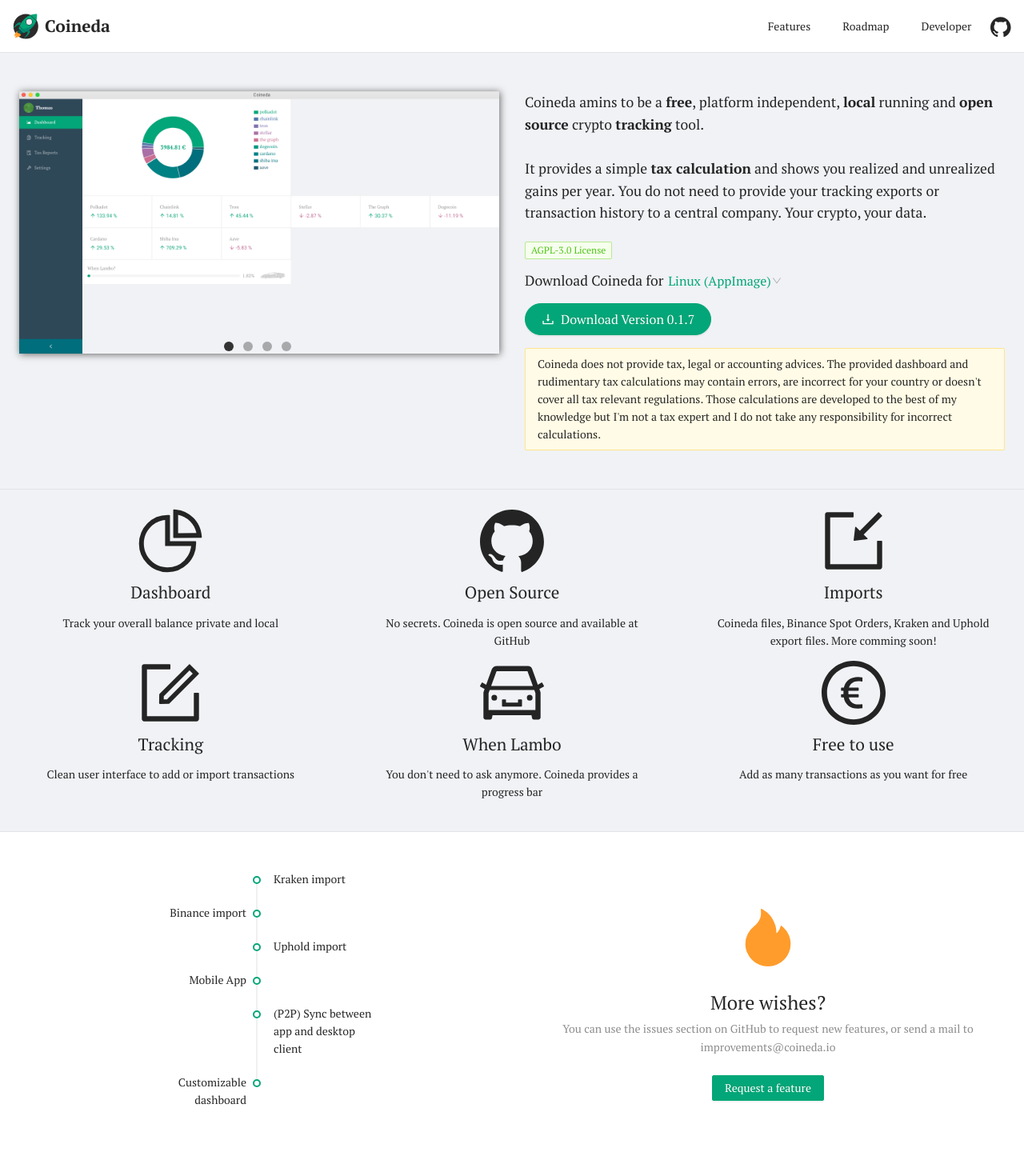
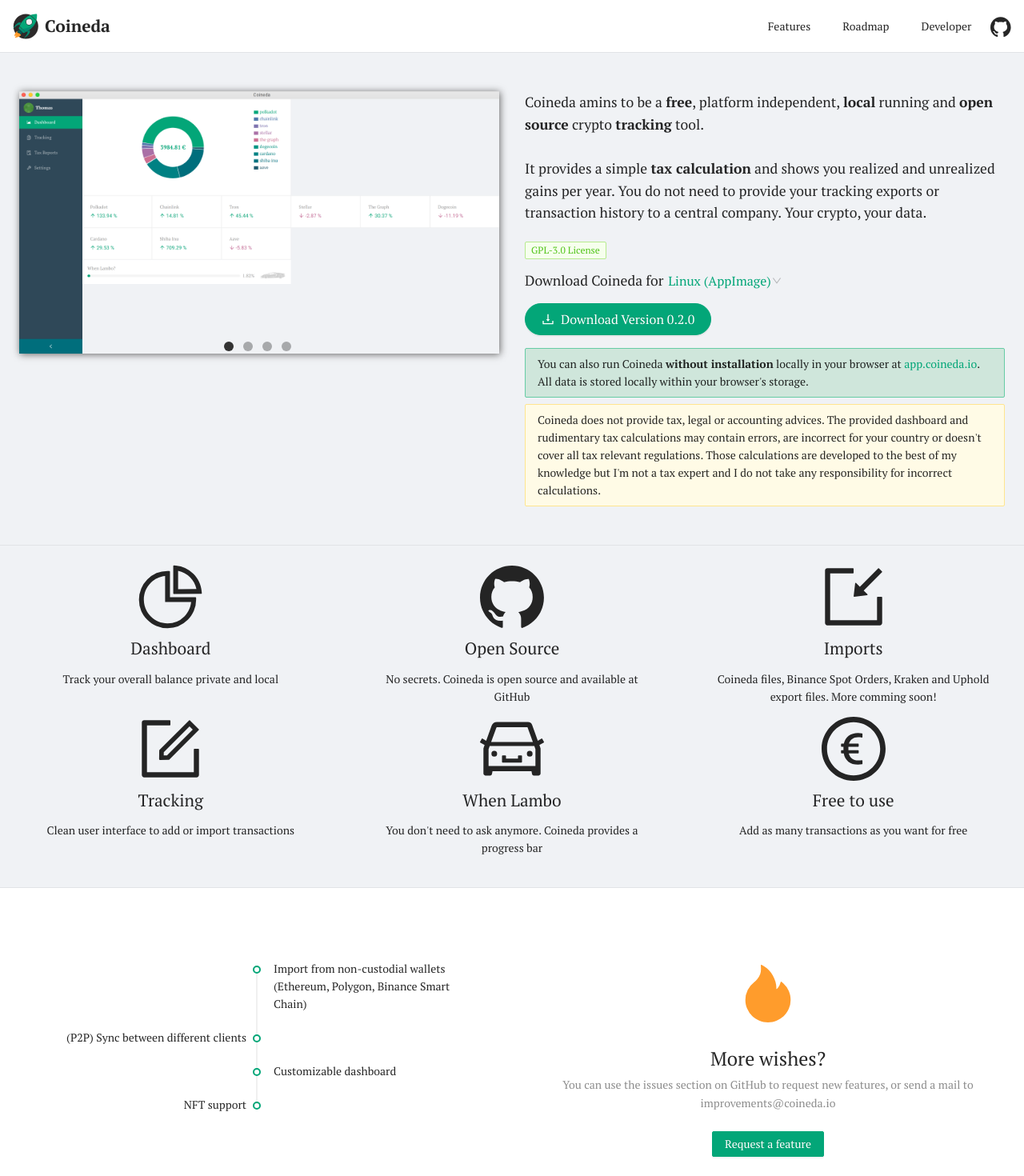
Before and after one commit to fabianbormann/CoinedaLandingPage, a React (Create React App) app: page / in a window 1280 px wide. Shown: the top 1470 px of the page at 80% size. Built offline with nearby package versions, Linux system fonts and the light colour scheme.

Commit message:
release new version and link web version

```diff
--- a/src/sections/About.jsx
+++ b/src/sections/About.jsx
@@ -74,19 +74,19 @@
   const startDownload = () => {
     if (selectedPlatform === "windows") {
       window.location.assign(
-        "https://github.com/fabianbormann/Coineda/releases/download/v0.1.7/coineda-Setup-0.1.7.exe"
+        "https://github.com/fabianbormann/Coineda/releases/download/v0.2.0/coineda-Setup-0.2.0.exe"
       );
     } else if (selectedPlatform === "linux") {
       window.location.assign(
-        "https://github.com/fabianbormann/Coineda/releases/download/v0.1.7/coineda-0.1.7.AppImage"
+        "https://github.com/fabianbormann/Coineda/releases/download/v0.2.0/coineda-0.2.0.AppImage"
       );
     } else if (selectedPlatform === "linux-deb") {
       window.location.assign(
-        "https://github.com/fabianbormann/Coineda/releases/download/v0.1.7/coineda_0.1.7_amd64.deb"
+        "https://github.com/fabianbormann/Coineda/releases/download/v0.2.0/coineda_0.2.0_amd64.deb"
       );
     } else if (selectedPlatform === "macosx") {
       window.location.assign(
-        "https://github.com/fabianbormann/Coineda/releases/download/v0.1.7/coineda-0.1.7.dmg"
+        "https://github.com/fabianbormann/Coineda/releases/download/v0.2.0/coineda-0.2.0.dmg"
       );
     }
   };
@@ -123,7 +123,7 @@
             }
             color="success"
           >
-            AGPL-3.0 License
+            GPL-3.0 License
           </Tag>
           <Space className={classes.download} direction="vertical">
             <span>
@@ -147,9 +147,21 @@
               onClick={startDownload}
               icon={<DownloadOutlined />}
             >
-              {`Download Version 0.1.7`}
+              {`Download Version 0.2.0`}
             </Button>
             <span className={classes.info}></span>
+
+            <Alert
+              message={
+                <span>
+                  You can also run Coineda <b>without installation</b> locally
+                  in your browser at{" "}
+                  <a href="https://app.coineda.io">app.coineda.io</a>. All data
+                  is stored locally within your browser's storage.
+                </span>
+              }
+              type="info"
+            />
 
             <Alert
               message="Coineda does not provide tax, legal or accounting advices. The
--- a/src/sections/Roadmap.jsx
+++ b/src/sections/Roadmap.jsx
@@ -22,14 +22,13 @@
     <Row id={props.id} className={classes.roadmap}>
       <Col xs={24} sm={12}>
         <Timeline mode="alternate">
-          <Timeline.Item>Kraken import</Timeline.Item>
-          <Timeline.Item>Binance import</Timeline.Item>
-          <Timeline.Item>Uphold import</Timeline.Item>
-          <Timeline.Item>Mobile App</Timeline.Item>
           <Timeline.Item>
-            (P2P) Sync between app and desktop client
+            Import from non-custodial wallets (Ethereum, Polygon, Binance Smart
+            Chain)
           </Timeline.Item>
+          <Timeline.Item>(P2P) Sync between different clients</Timeline.Item>
           <Timeline.Item>Customizable dashboard</Timeline.Item>
+          <Timeline.Item>NFT support</Timeline.Item>
         </Timeline>
       </Col>
       <Col xs={24} sm={12}>
```
